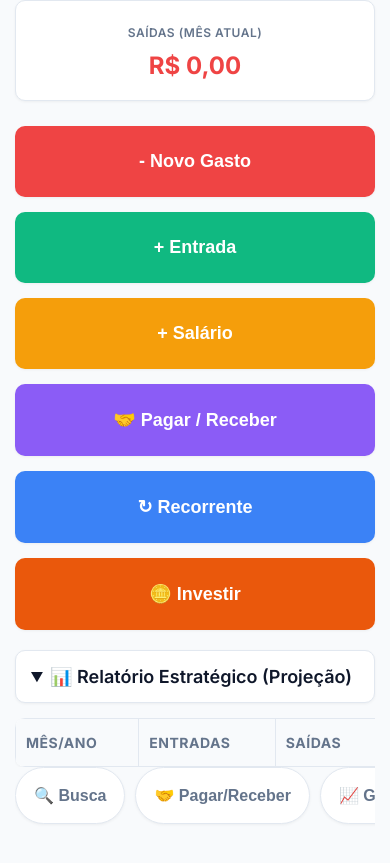
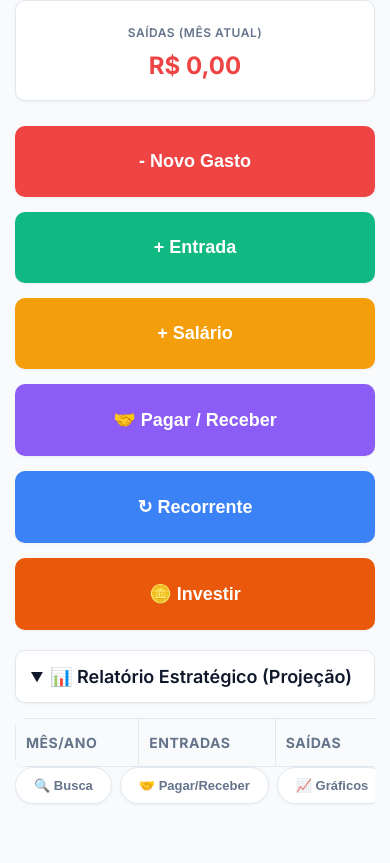
Before and after one commit to dyegosousaa-ui/cyt-finance, a plain HTML site: page index.html in a window 390 px wide. Shown: the part 385-1248 px from the top of the page. Drawn offline with nearby package versions, Linux system fonts and the light colour scheme.

Commit message:
Restore original CSS variables and styles

```diff
--- a/style.css
+++ b/style.css
@@ -68,6 +68,7 @@ table { width: 100%; border-collapse: collapse; font-size: 13px; min-width: 600p
 th, td { border: 1px solid var(--border-color); padding: 12px; text-align: left; }
 th { background-color: var(--bg-body); font-weight: 700; color: var(--text-muted); text-transform: uppercase; font-size: 11px; letter-spacing: 0.5px; }
 
+/* Botões Estilo Pílula Discreta */
 .tab-buttons { display: flex; gap: 8px; margin-bottom: 20px; overflow-x: auto; padding-bottom: 10px; border-bottom: none; scrollbar-width: none; }
 .tab-buttons::-webkit-scrollbar { display: none; }
 .tab-btn { flex: 0 0 auto; padding: 10px 18px; border: 1px solid var(--border-color); border-radius: 30px; background: var(--bg-card); cursor: pointer; font-size: 13px; font-weight: 600; color: var(--text-muted); transition: all 0.2s ease; white-space: nowrap; box-shadow: var(--shadow-sm); }
@@ -94,8 +95,6 @@ th { background-color: var(--bg-body); font-weight: 700; color: var(--text-muted
     h1 { font-size: 32px; }
     .action-row { grid-template-columns: 1fr; gap: 15px; }
     .btn-action { padding: 22px; font-size: 18px; height: auto; border-width: 3px; }
-    .tab-buttons { gap: 10px; }
-    .tab-btn { flex: 1 1 100%; padding: 18px; font-size: 16px; }
     details summary { font-size: 18px; padding: 15px; }
     th, td { font-size: 14px; padding: 15px 10px; }
     .item-lista { flex-direction: column; align-items: flex-start; gap: 10px; }
```
